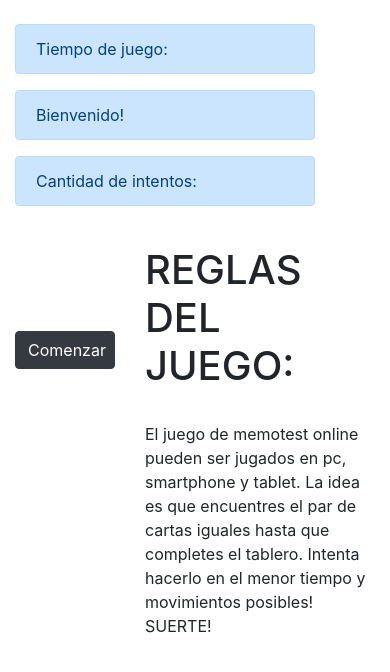
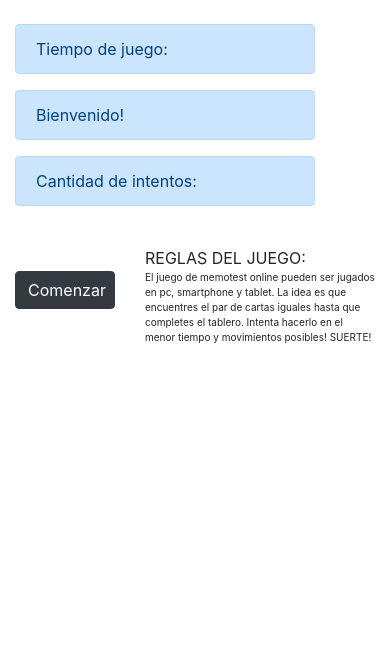
Before and after one commit to AdrianaEG/memo-test, a plain HTML site: page index.html in a window 390 px wide. Drawn offline with nearby package versions, Linux system fonts and the light colour scheme.

Commit message:
Ahora se ve todo el juego sin necesidad de scrollear

```diff
--- a/css/index.css
+++ b/css/index.css
@@ -39,7 +39,7 @@ img{
 }
 
 #contenedor-boton{
-    padding-top: 85px;
+    padding-top: 40px;
 }
 
 
@@ -57,4 +57,12 @@ img{
 
     }
 
+    #contenedor-boton{
+        padding-top: 25px;
+    }
+
+    p{
+        font-size: 10px;
+    }
+
 }
--- a/index.html
+++ b/index.html
@@ -38,7 +38,7 @@
             </div>
 
             <div class="col-sm-8 col-lg-8 col-8">
-                <h1>REGLAS DEL JUEGO:</h1>
+                <span>REGLAS DEL JUEGO:</span>
                 <br>
                 <p>
                    El juego de memotest online pueden ser jugados en pc, smartphone y tablet. La idea es que encuentres el par de cartas iguales hasta que completes el tablero. Intenta hacerlo en el menor tiempo y movimientos posibles! SUERTE!
```
